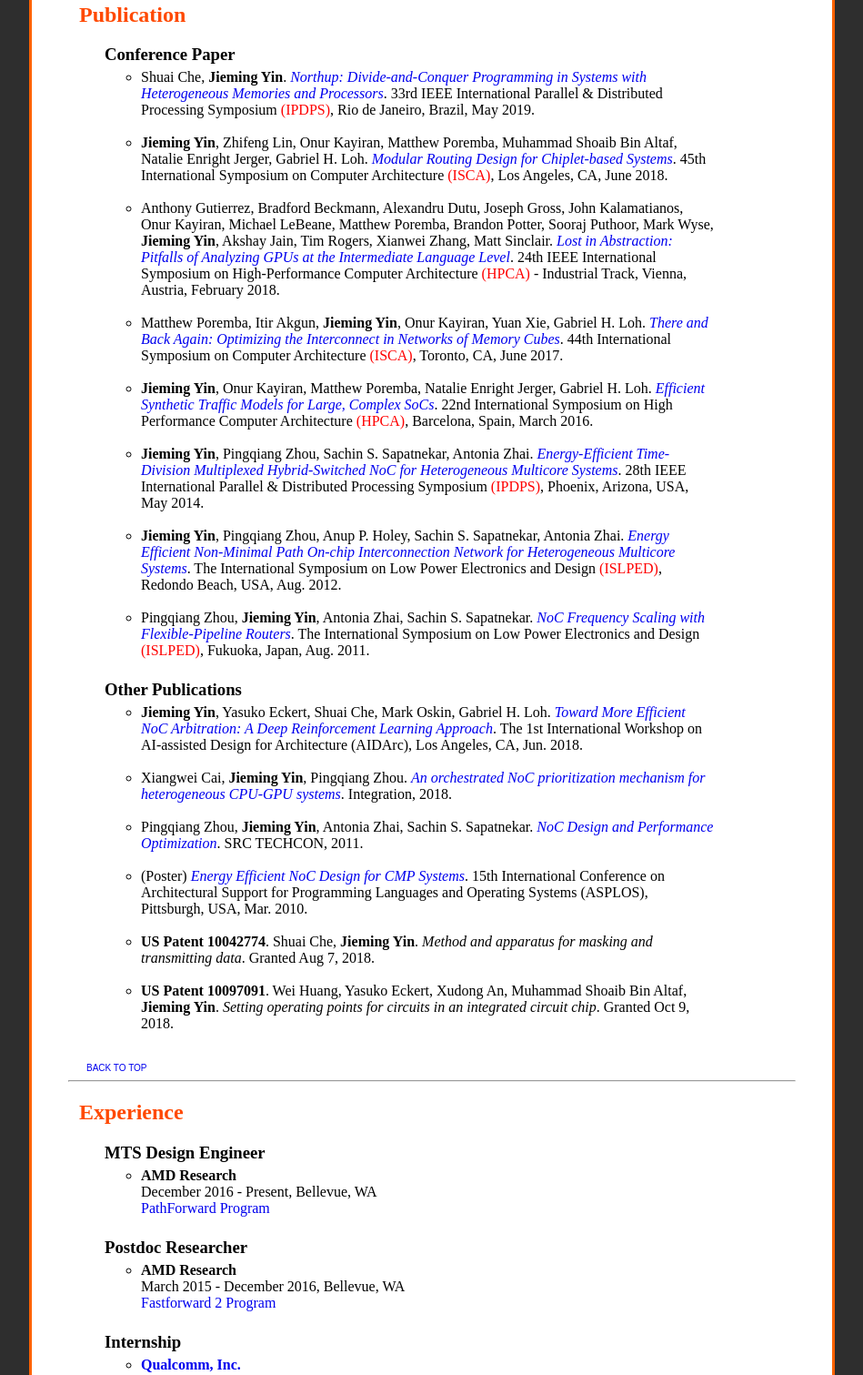
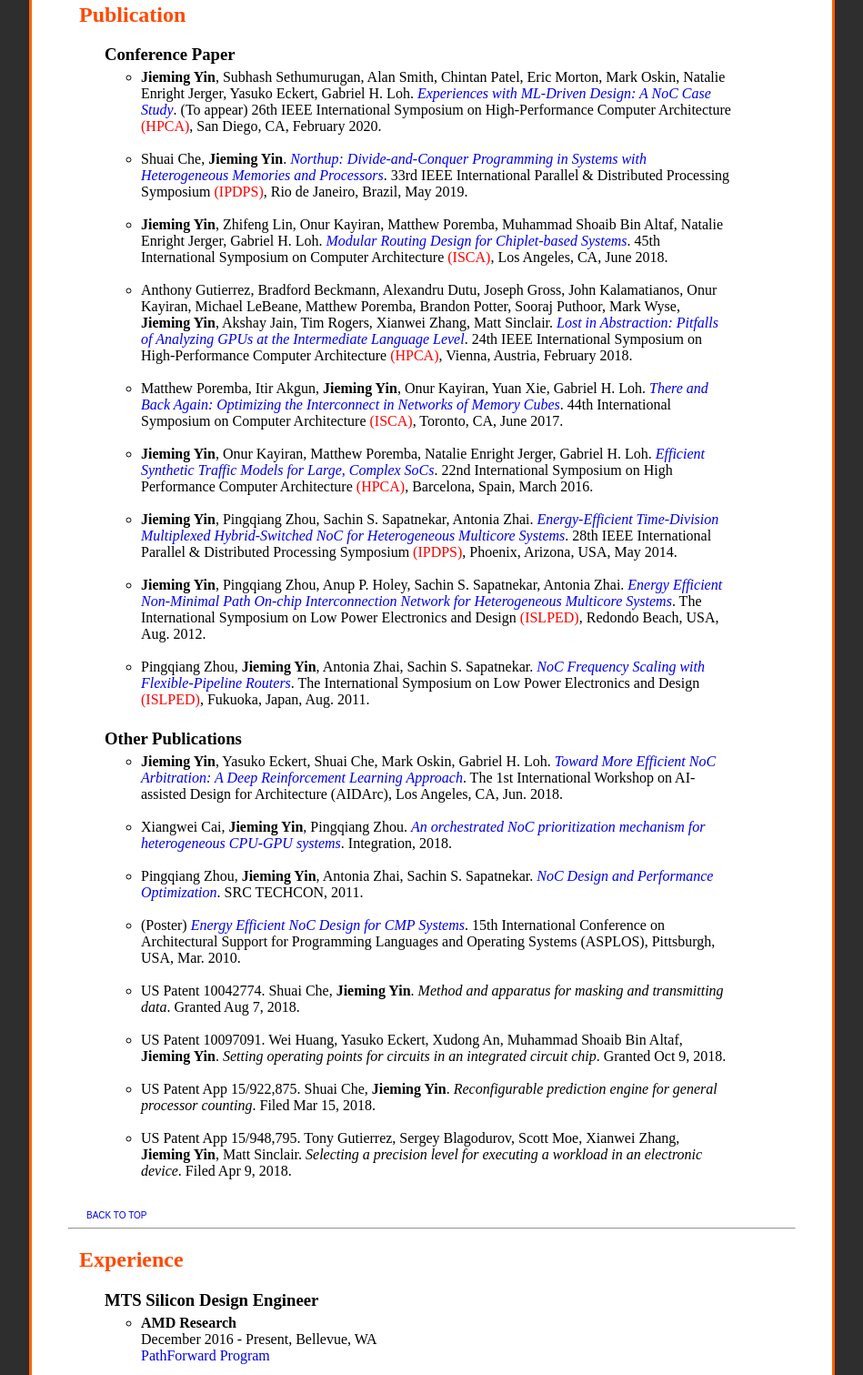
Before and after one commit to jiemingyin/jiemingyin.github.io, a plain HTML site: page index.html in a window 1280 px wide. Shown: the part 859-2370 px from the top of the page at 91% size, without its empty margins (165-1114 px from the left). Drawn offline with Linux system fonts and the light colour scheme.

Commit message:
update HPCA2020

```diff
--- a/index.html
+++ b/index.html
@@ -134,7 +134,7 @@
 
   div.limit
   {
-    max-width: 710px;
+    max-width: 730px;
   }
   div.limit h3
   {
@@ -185,7 +185,7 @@
 &nbsp;&nbsp;&nbsp;&nbsp;&nbsp;&nbsp;my Ph.D in <a href="http://www.cs.umn.edu/">Department of Computer Science and Engineering</a> <br>
 &nbsp;&nbsp;&nbsp;&nbsp;&nbsp;&nbsp;at <a href="http://www.umn.edu">University of Minnesota, Twin Cities</a>, in 2015,<br>
 &nbsp;&nbsp;&nbsp;&nbsp;&nbsp;&nbsp;advised by <a href="http://www.cs.umn.edu/~zhai">Prof. Antonia Zhai</a>, and <a href="http://www.ece.umn.edu/users/sachin">Prof. Sachin S. Sapatnekar</a><br><br><br>
-&nbsp;&nbsp;&nbsp;&nbsp;&nbsp;&nbsp;Link to my short <a href="docs/JiemingYin_Resume.pdf">Resume</a> and <a href="docs/JiemingYin_CV.pdf">CV</a> (last update 2019/10)<br><br><br>
+&nbsp;&nbsp;&nbsp;&nbsp;&nbsp;&nbsp;Link to my <a href="docs/JiemingYin_Resume.pdf">Resume</a> and <a href="docs/JiemingYin_CV.pdf">CV</a> (last update 2019/10)<br><br><br>
 
 <h3>&nbsp;&nbsp;&nbsp;&nbsp;Education</h3>
 <ul>
@@ -217,23 +217,42 @@
 <ul>
 <h3 class="post-title">Conference Paper</h3>
 <ul>
+<li><b>Jieming Yin</b>, Subhash Sethumurugan, Alan Smith, Chintan Patel, Eric Morton, Mark Oskin, Natalie Enright Jerger, Yasuko Eckert, Gabriel H. Loh. <i><a href=docs/HPCA2020.pdf>Experiences with ML-Driven Design: A NoC Case Study</a></i>. (To appear) 26th IEEE International Symposium on High-Performance Computer Architecture <font color="red">(HPCA)</font>, San Diego, CA, February 2020. </li><br>
+
 <li>Shuai Che, <b>Jieming Yin</b>. <i><a href=docs/IPDPS2019.pdf>Northup: Divide-and-Conquer Programming in Systems with Heterogeneous Memories and Processors</a></i>. 33rd IEEE International Parallel & Distributed Processing Symposium <font color="red">(IPDPS)</font>, Rio de Janeiro, Brazil, May 2019. </li><br>
+
 <li><b>Jieming Yin</b>, Zhifeng Lin, Onur Kayiran, Matthew Poremba, Muhammad Shoaib Bin Altaf, Natalie Enright Jerger, Gabriel H. Loh. <i><a href=docs/ISCA2018.pdf>Modular Routing Design for Chiplet-based Systems</a></i>. 45th International Symposium on Computer Architecture <font color="red">(ISCA)</font>, Los Angeles, CA, June 2018. </li><br>
-<li>Anthony Gutierrez, Bradford Beckmann, Alexandru Dutu, Joseph Gross, John Kalamatianos, Onur Kayiran, Michael LeBeane, Matthew Poremba, Brandon Potter, Sooraj Puthoor, Mark Wyse, <b>Jieming Yin</b>, Akshay Jain, Tim Rogers, Xianwei Zhang, Matt Sinclair. <i><a href=docs/HPCA2018.pdf>Lost in Abstraction: Pitfalls of Analyzing GPUs at the Intermediate Language Level</a></i>. 24th IEEE International Symposium on High-Performance Computer Architecture <font color="red">(HPCA)</font> - Industrial Track, Vienna, Austria, February 2018. </li><br>
+
+<li>Anthony Gutierrez, Bradford Beckmann, Alexandru Dutu, Joseph Gross, John Kalamatianos, Onur Kayiran, Michael LeBeane, Matthew Poremba, Brandon Potter, Sooraj Puthoor, Mark Wyse, <b>Jieming Yin</b>, Akshay Jain, Tim Rogers, Xianwei Zhang, Matt Sinclair. <i><a href=docs/HPCA2018.pdf>Lost in Abstraction: Pitfalls of Analyzing GPUs at the Intermediate Language Level</a></i>. 24th IEEE International Symposium on High-Performance Computer Architecture <font color="red">(HPCA)</font>, Vienna, Austria, February 2018. </li><br>
+
 <li>Matthew Poremba, Itir Akgun, <b>Jieming Yin</b>, Onur Kayiran, Yuan Xie, Gabriel H. Loh. <i><a href=docs/ISCA2017.pdf>There and Back Again: Optimizing the Interconnect in Networks of Memory Cubes</a></i>. 44th International Symposium on Computer Architecture <font color="red">(ISCA)</font>, Toronto, CA, June 2017. </li><br>
+
 <li><b>Jieming Yin</b>, Onur Kayiran, Matthew Poremba, Natalie Enright Jerger, Gabriel H. Loh. <i><a href=docs/HPCA2016.pdf>Efficient Synthetic Traffic Models for Large, Complex SoCs</a></i>. 22nd International Symposium on High Performance Computer Architecture <font color="red">(HPCA)</font>, Barcelona, Spain, March 2016. </li><br>
+
 <li><b>Jieming Yin</b>, Pingqiang Zhou, Sachin S. Sapatnekar, Antonia Zhai. <i><a href=docs/IPDPS2014.pdf>Energy-Efficient Time-Division Multiplexed Hybrid-Switched NoC for Heterogeneous Multicore Systems</a></i>. 28th IEEE International Parallel & Distributed Processing Symposium <font color="red">(IPDPS)</font>, Phoenix, Arizona, USA, May 2014. </li><br>
+
 <li><b>Jieming Yin</b>, Pingqiang Zhou, Anup P. Holey, Sachin S. Sapatnekar, Antonia Zhai. <i><a href=docs/ISLPED2012.pdf>Energy Efficient Non-Minimal Path On-chip Interconnection Network for Heterogeneous Multicore Systems</a></i>. The International Symposium on Low Power Electronics and Design <font color="red">(ISLPED)</font>, Redondo Beach, USA, Aug. 2012. </li><br>
+
 <li>Pingqiang Zhou, <b>Jieming Yin</b>, Antonia Zhai, Sachin S. Sapatnekar. <i><a href=docs/ISLPED2011.pdf>NoC Frequency Scaling with Flexible-Pipeline Routers</a></i>. The International Symposium on Low Power Electronics and Design <font color="red">(ISLPED)</font>, Fukuoka, Japan, Aug. 2011. </li><br>
 </ul>
 <h3 class="post-title">Other Publications</h3>
 <ul>
 <li><b>Jieming Yin</b>, Yasuko Eckert, Shuai Che, Mark Oskin, Gabriel H. Loh. <i><a href="docs/AIDArc2018.pdf">Toward More Efficient NoC Arbitration: A Deep Reinforcement Learning Approach</a></i>. The 1st International Workshop on AI-assisted Design for Architecture (AIDArc), Los Angeles, CA, Jun. 2018.</li><br>
+
 <li>Xiangwei Cai, <b>Jieming Yin</b>, Pingqiang Zhou. <i><a href="https://www.sciencedirect.com/science/article/pii/S0167926017305576">An orchestrated NoC prioritization mechanism for heterogeneous CPU-GPU systems</a></i>. Integration, 2018.</li><br>
+
 <li>Pingqiang Zhou, <b>Jieming Yin</b>, Antonia Zhai, Sachin S. Sapatnekar. <i><a href="docs/techcon11.pdf">NoC Design and Performance Optimization</a></i>. SRC TECHCON, 2011.</li><br>
+
 <li>(Poster) <i><a href="docs/ASPLOS2010.pdf">Energy Efficient NoC Design for CMP Systems</a></i>. 15th International Conference on Architectural Support for Programming Languages and Operating Systems (ASPLOS), Pittsburgh, USA, Mar. 2010.</li><br>
-<li><b>US Patent 10042774</b>. Shuai Che, <b>Jieming Yin</b>. <i>Method and apparatus for masking and transmitting data</i>. Granted Aug 7, 2018. </li><br>
-<li><b>US Patent 10097091</b>. Wei Huang, Yasuko Eckert, Xudong An, Muhammad Shoaib Bin Altaf, <b>Jieming Yin</b>. <i>Setting operating points for circuits in an integrated circuit chip</i>. Granted Oct 9, 2018. </li><br>
+
+<li>US Patent 10042774. Shuai Che, <b>Jieming Yin</b>. <i>Method and apparatus for masking and transmitting data</i>. Granted Aug 7, 2018. </li><br>
+
+<li>US Patent 10097091. Wei Huang, Yasuko Eckert, Xudong An, Muhammad Shoaib Bin Altaf, <b>Jieming Yin</b>. <i>Setting operating points for circuits in an integrated circuit chip</i>. Granted Oct 9, 2018. </li><br>
+
+<li>US Patent App 15/922,875. Shuai Che, <b>Jieming Yin</b>. <i>Reconfigurable prediction engine for general processor counting</i>. Filed Mar 15, 2018.</li><br>
+
+<li>US Patent App 15/948,795. Tony Gutierrez, Sergey Blagodurov, Scott Moe, Xianwei Zhang, <b>Jieming Yin</b>, Matt Sinclair. <i>Selecting a precision level for executing a workload in an electronic device</i>. Filed Apr 9, 2018.</li><br>
+
 </ul>
 </ul>
 </div>
@@ -245,7 +264,7 @@
 <font color="FF4900"><h2 class="post-title">&nbsp;&nbsp;Experience</h2></font>
 <ul>
 
-<h3 class="post-title">MTS Design Engineer</h3>
+<h3 class="post-title">MTS Silicon Design Engineer</h3>
 <ul>
 <li><b>AMD Research</b> <br>
 December 2016 - Present, Bellevue, WA<br>
```
